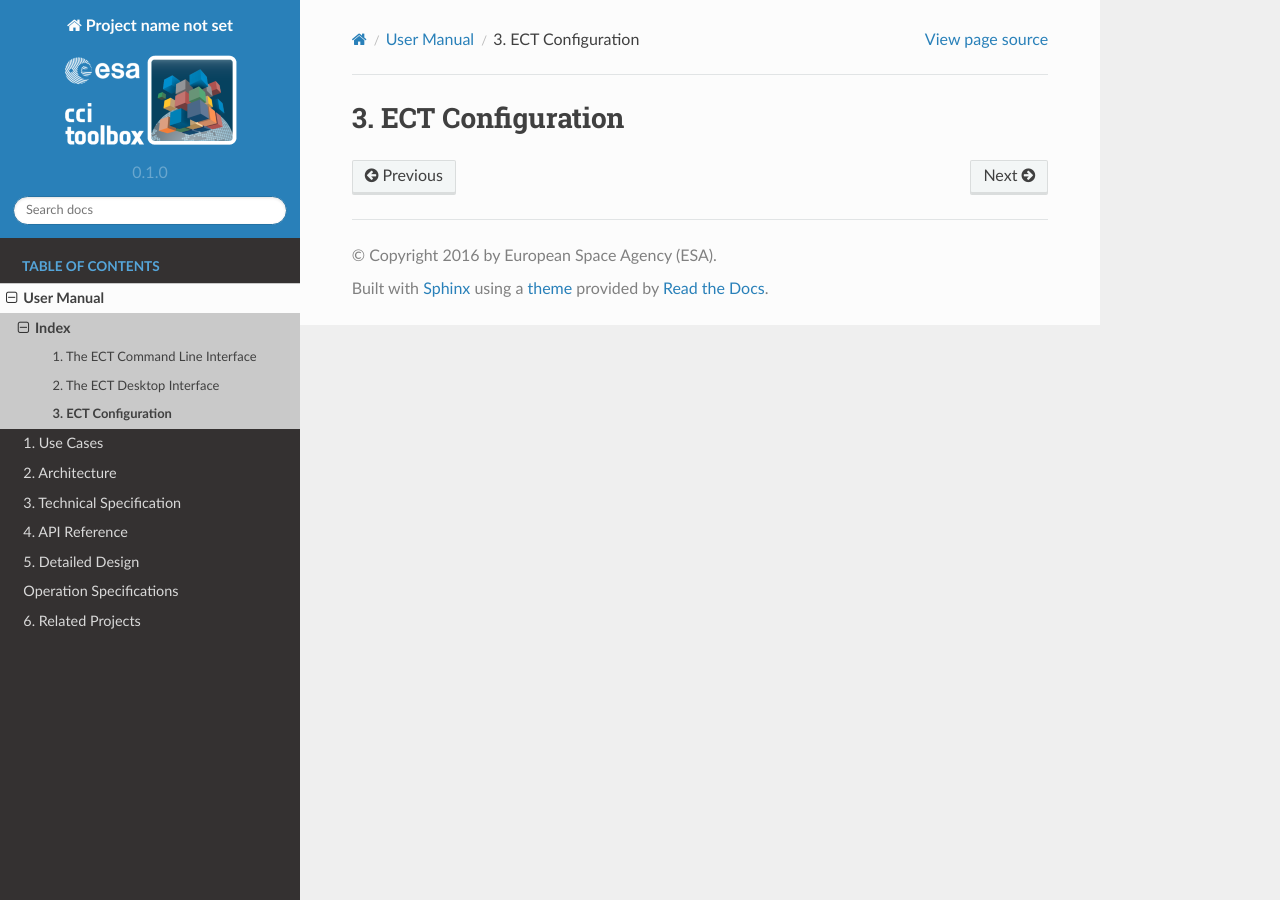
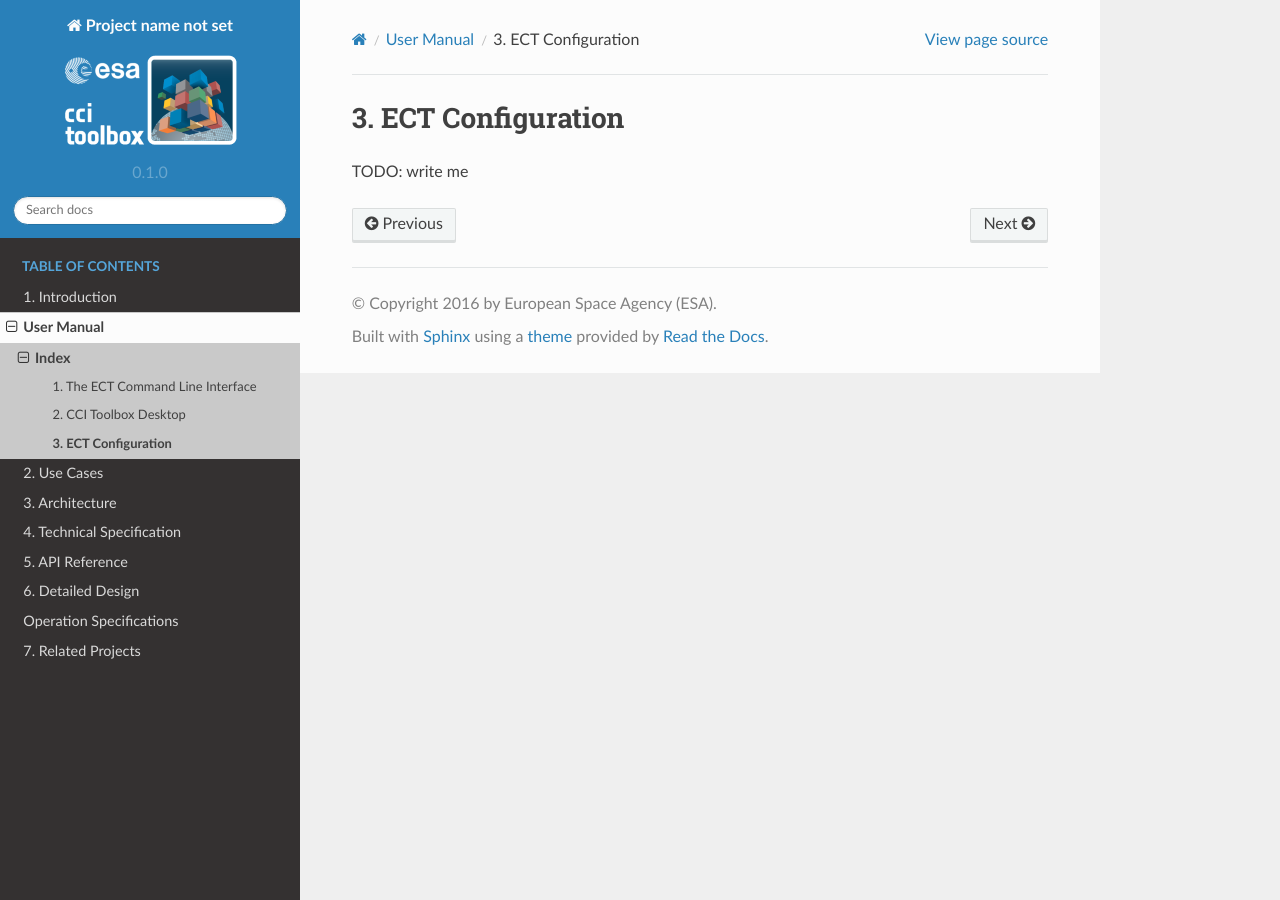
Before and after one commit to CCI-Tools/cate, a Sphinx documentation site: the page built from doc/source/user_manual/configuration.rst, in a window 1280 px wide. Built offline with Sphinx 7.4.7 and the Read the Docs theme 2.0.0, drawn with Linux system fonts in a browser that asks for light colours; pages that are not in the unit, such as notebooks, are missing from menus.

```diff
--- a/doc/source/index.rst
+++ b/doc/source/index.rst
@@ -14,7 +14,7 @@ ESA CCI Toolbox Documentation
    :maxdepth: 1
    :numbered:
 
-   intro
+   introduction
    quick_start
    user_manual
    use_cases
--- a/doc/source/user_manual/command_line_interface.rst
+++ b/doc/source/user_manual/command_line_interface.rst
@@ -1,3 +1,5 @@
 ==============================
 The ECT Command Line Interface
 ==============================
+
+TODO: write me
--- a/doc/source/user_manual/configuration.rst
+++ b/doc/source/user_manual/configuration.rst
@@ -1,3 +1,5 @@
 =================
 ECT Configuration
 =================
+
+TODO: write me
```
Also changed, not shown: doc/source/user_manual/desktop_interface.rst (+29 -3 lines), 2 other files.
